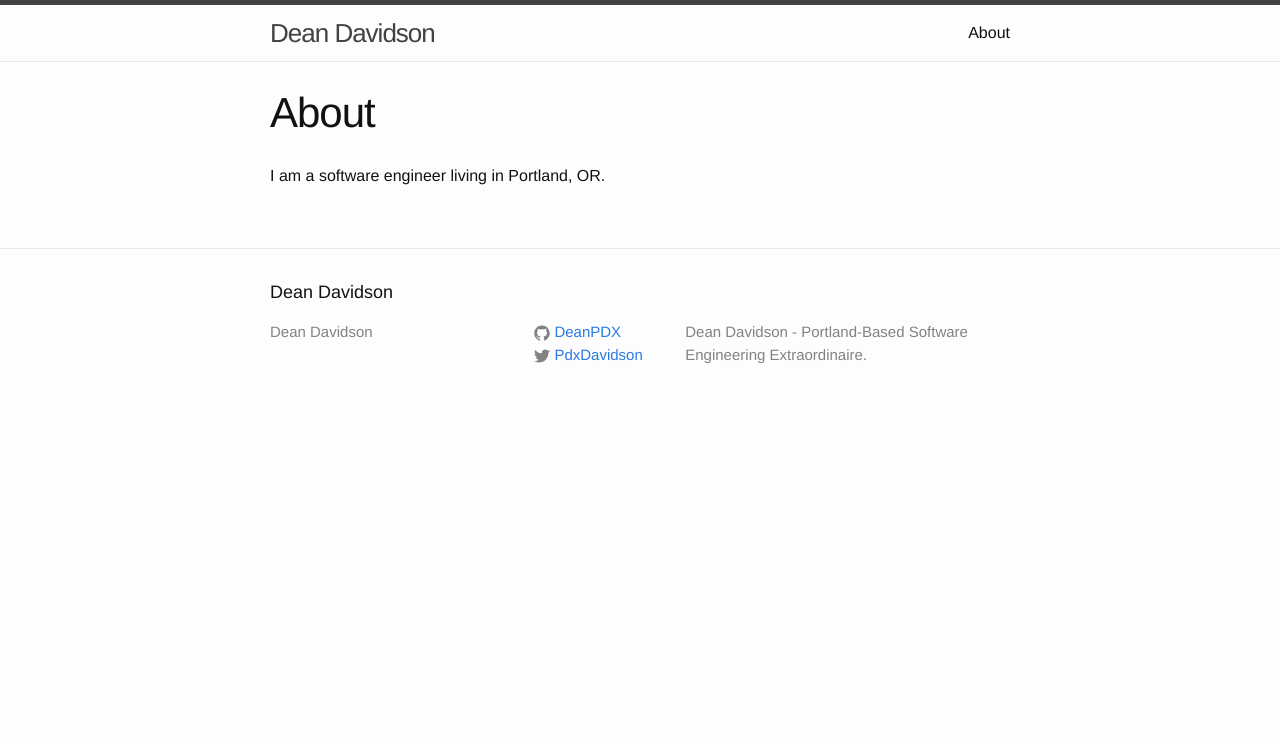
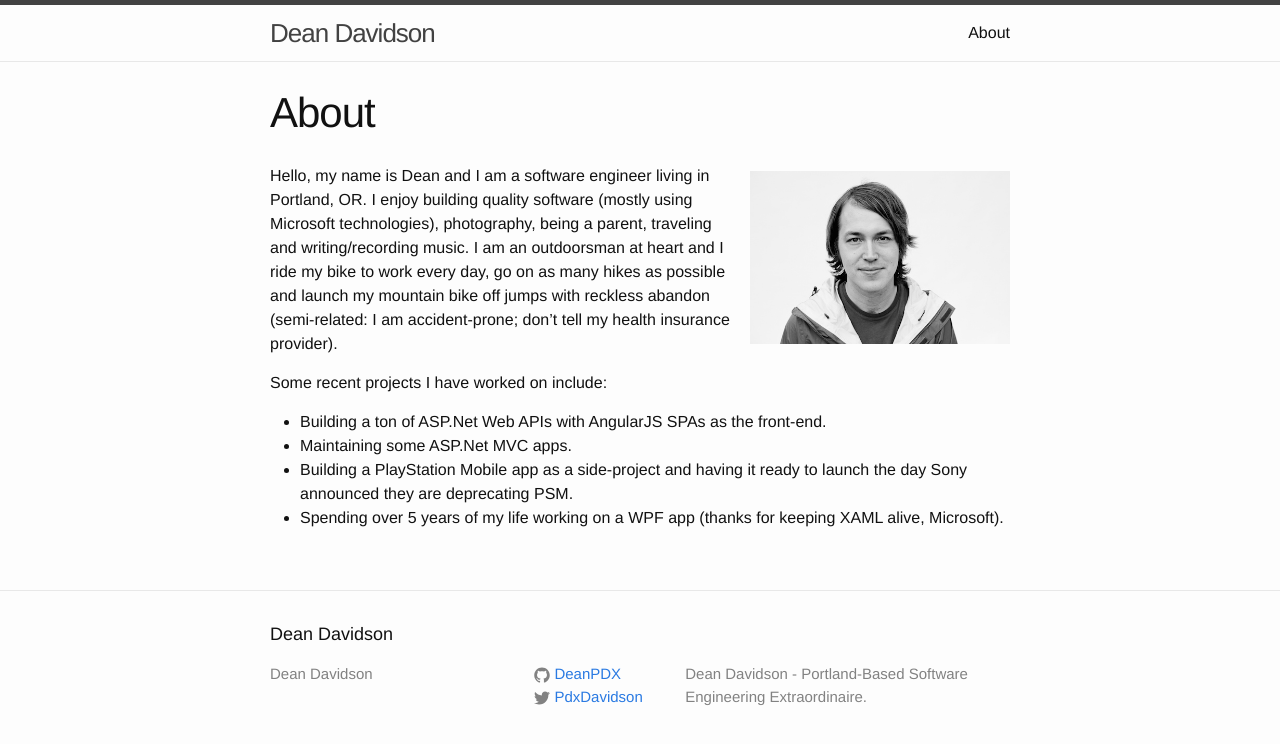
Before and after one commit to DeanPDX/DeanPDX.github.io, a Jekyll site: the page built from about.md, in a window 1280 px wide. Shown: the top 744 px of the page. Built offline with Jekyll 4.4.1, drawn with Linux system fonts in a browser that asks for light colours; nearby versions of some CDN libraries.

Commit message:
Fleshed out about page

```diff
--- a/about.md
+++ b/about.md
@@ -4,4 +4,13 @@ title: About
 permalink: /about/
 ---
 
-I am a software engineer living in Portland, OR.
+<img style="float: right; padding: 7px 0px 0px 20px; width: 260px" src="/images/2015/Dean1.jpg" />
+
+Hello, my name is Dean and I am a software engineer living in Portland, OR.  I enjoy building quality software (mostly using Microsoft technologies), photography, being a parent, traveling and writing/recording music.  I am an outdoorsman at heart and I ride my bike to work every day, go on as many hikes as possible and launch my mountain bike off jumps with reckless abandon (semi-related: I am accident-prone; don't tell my health insurance provider).
+
+Some recent projects I have worked on include:
+
+- Building a ton of ASP.Net Web APIs with AngularJS SPAs as the front-end.
+- Maintaining some ASP.Net MVC apps.
+- Building a PlayStation Mobile app as a side-project and having it ready to launch the day Sony announced they are deprecating PSM.
+- Spending over 5 years of my life working on a WPF app (thanks for keeping XAML alive, Microsoft).
```
Also changed, not shown: images/2015/Dean1.jpg (added).
